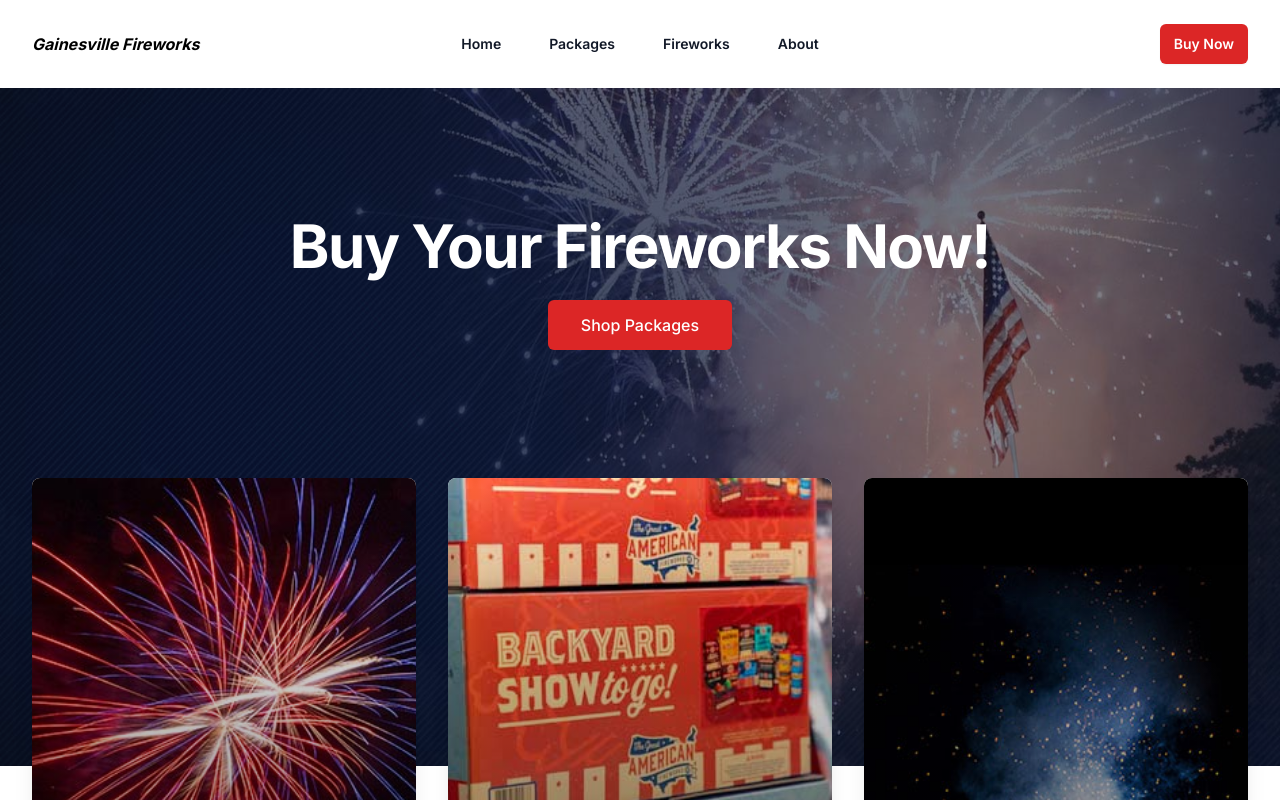
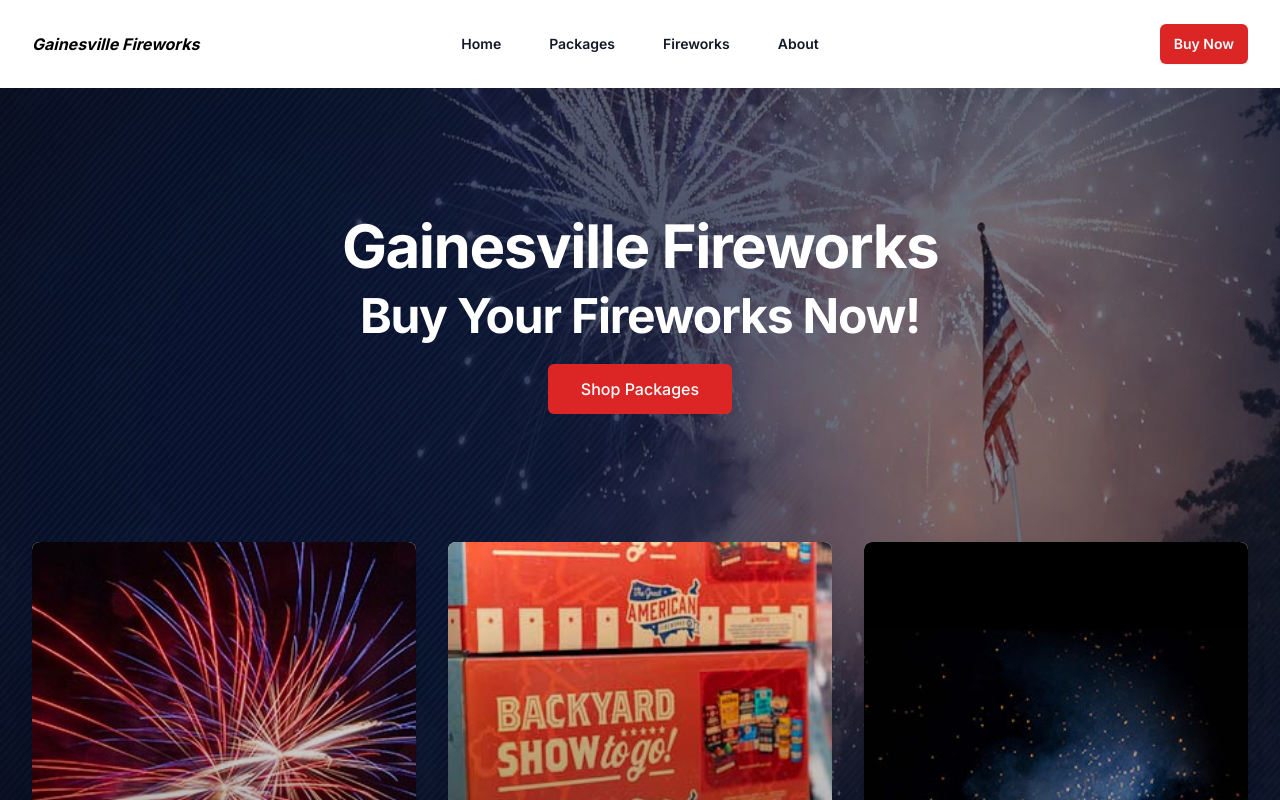
Before and after one commit to jessereevs/gainesville-fireworks, a Next.js app: page / in a window 1280 px wide. Shown: the top 800 px of the page. Built offline with nearby package versions, Linux system fonts and the light colour scheme.

Commit message:
Update Home Page Hero Message

```diff
--- a/app/ui/home/promo_section.tsx
+++ b/app/ui/home/promo_section.tsx
@@ -61,7 +61,8 @@ const collections = [
 			<div className="h-48 w-full bg-white" />
 		  </div>
 		  <div className="relative py-32">
-			<h1 className="text-4xl font-bold tracking-tight text-white sm:text-5xl md:text-6xl">Buy Your Fireworks Now!</h1>
+			<h1 className="pb-4 text-4xl font-bold tracking-tight text-white sm:text-5xl md:text-6xl">Gainesville Fireworks</h1>
+			<h2 className="text-3xl font-bold tracking-tight text-white sm:text-4xl md:text-5xl">Buy Your Fireworks Now!</h2>
 			<div className="mt-4 sm:mt-6">
 			  <button
 				className="inline-block rounded-md border border-transparent bg-red-600 px-8 py-3 font-medium text-white hover:bg-red-700"
```
